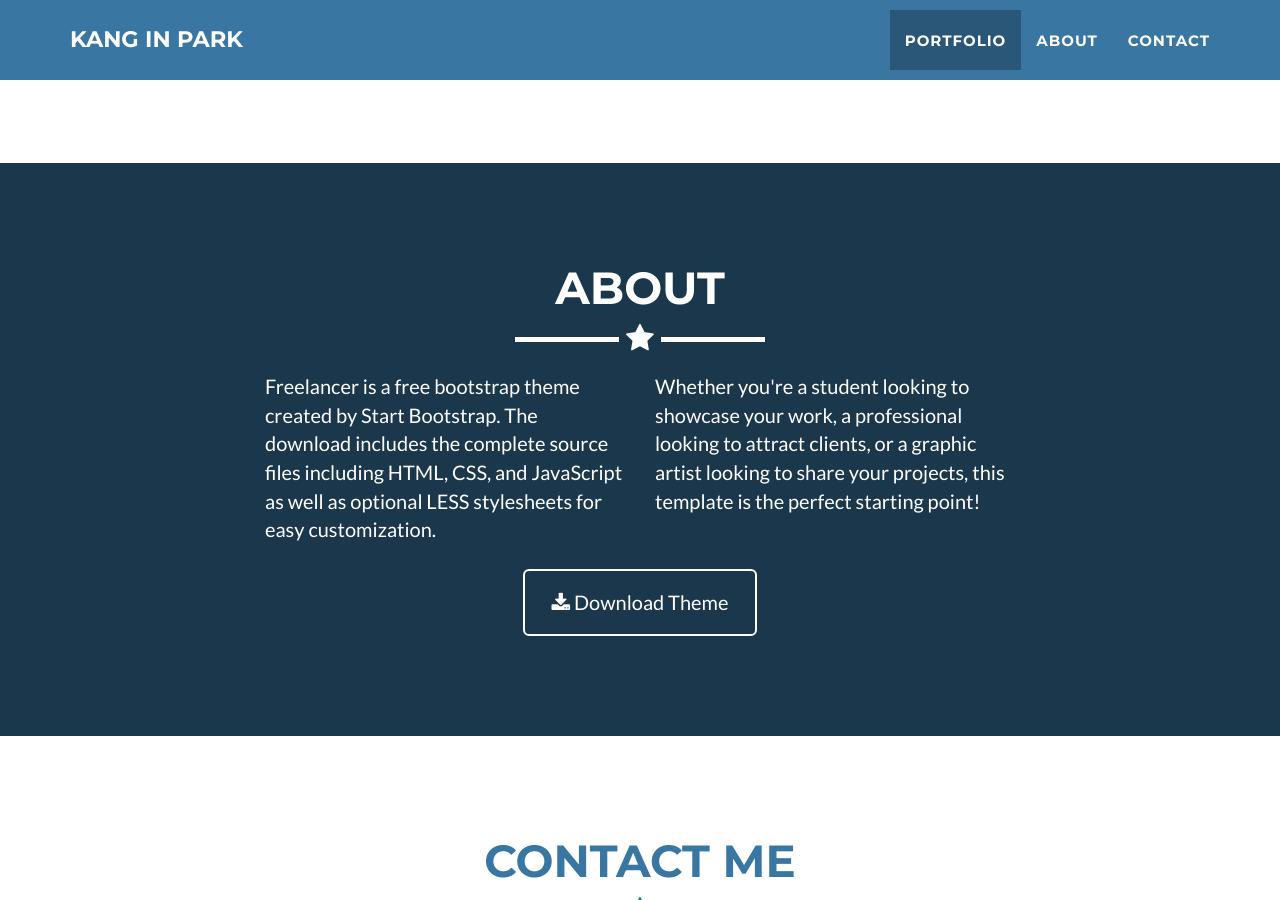
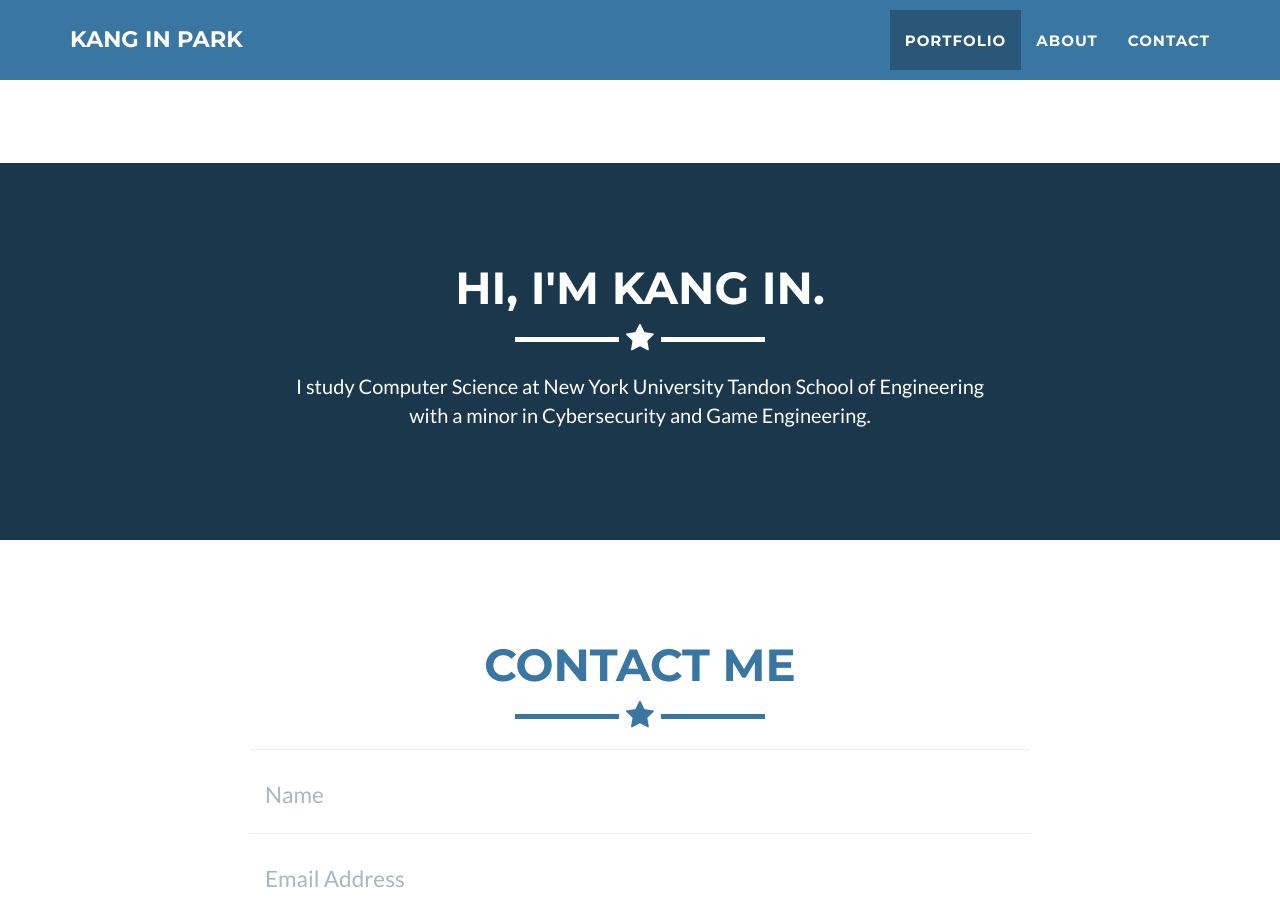
Before and after one commit to kip218/kip218.github.io, a Jekyll site: the page built from index.html, in a window 1280 px wide and 900 px high, scrolled down 1501 px. Built offline with Jekyll 4.4.1, drawn with Linux system fonts in a browser that asks for light colours.

Commit message:
initial changes to about.html

```diff
--- a/_includes/about.html
+++ b/_includes/about.html
@@ -3,22 +3,22 @@
         <div class="container">
             <div class="row">
                 <div class="col-lg-12 text-center">
-                    <h2>About</h2>
+                    <h2>Hi, I'm Kang In.</h2>
                     <hr class="star-light">
                 </div>
             </div>
             <div class="row">
-                <div class="col-lg-4 col-lg-offset-2">
-                    <p>Freelancer is a free bootstrap theme created by Start Bootstrap. The download includes the complete source files including HTML, CSS, and JavaScript as well as optional LESS stylesheets for easy customization.</p>
+                <div class="col-lg-8 col-lg-offset-2">
+                    <p style="text-align:center">I study Computer Science at New York University Tandon School of Engineering</br>with a minor in Cybersecurity and Game Engineering.</p>
                 </div>
-                <div class="col-lg-4">
+<!--                 <div class="col-lg-4">
                     <p>Whether you're a student looking to showcase your work, a professional looking to attract clients, or a graphic artist looking to share your projects, this template is the perfect starting point! </p>
-                </div>
-                <div class="col-lg-8 col-lg-offset-2 text-center">
+                </div> -->
+<!--                 <div class="col-lg-8 col-lg-offset-2 text-center">
                     <a href="https://github.com/jeromelachaud/freelancer-theme" class="btn btn-lg btn-outline">
                         <i class="fa fa-download"></i> Download Theme
                     </a>
-                </div>
+                </div> -->
             </div>
         </div>
     </section>
```
Also changed, not shown: 10 other files.
